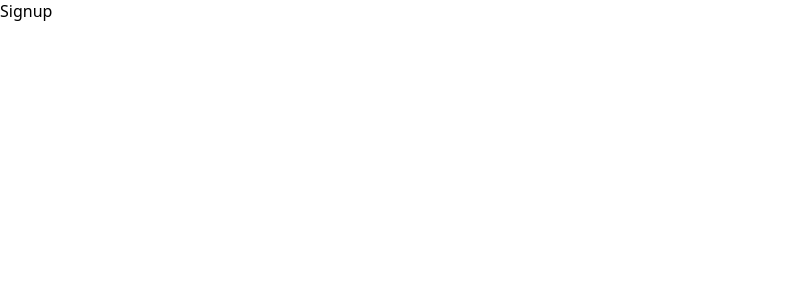
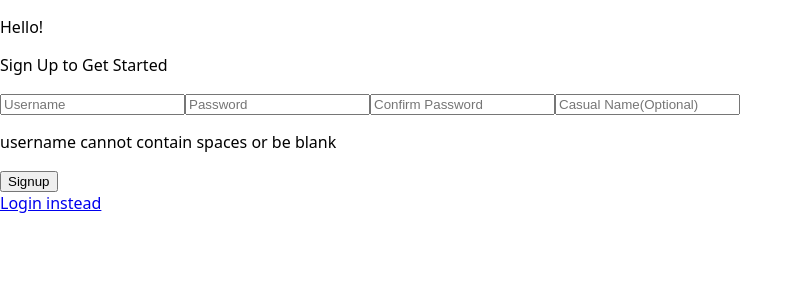
Before and after one commit to Punith1117/messaging-frontend, a React (Vite) app: page /signup in a window 1280 px wide. Shown: the top 300 px of the page, without its empty margins (0-803 px from the left). Built offline with nearby package versions, Linux system fonts and the light colour scheme.

Commit message:
feat(Signup): display input fields, corresponding error & handle submit

```diff
--- a/src/pages/Signup.jsx
+++ b/src/pages/Signup.jsx
@@ -1,5 +1,79 @@
+import { useEffect, useState } from "react"
+import { Link, useNavigate } from "react-router-dom"
+import { containsSpaces } from "../utils"
+import { signupUser } from "../api/authQueries"
+
 const Signup = () => {
-    return <div>Signup</div>
+    const [username, setUsername] = useState('')
+    const [password, setPassword] = useState('')
+    const [confirmPassword, setConfirmPassword] = useState('')
+    const [casualName, setCasualName] = useState('')
+    const [error, setError] = useState(null)
+    const navigate = useNavigate();
+
+    const handleSubmit = async (e) => {
+        e.preventDefault()
+
+        if (error) return
+
+        const trimmedCasualName = casualName.trim()
+
+        try {
+            await signupUser(username, password, trimmedCasualName || null)
+            navigate('/login', {replace: true})
+        } catch (e) {
+            setError(e.message)
+        }
+    }
+
+    useEffect(() => {
+        if (containsSpaces(username) || username === '') {
+            setError('username cannot contain spaces or be blank')
+            return
+        } else if (containsSpaces(password) || password === '') {
+            setError('password cannot contain spaces or be blank')
+            return
+        } else if (password !== confirmPassword || confirmPassword === '') {
+            setError('passwords do not match')
+            return
+        }
+
+        setError(null)
+    }, [username, password, confirmPassword])
+
+    return (
+        <div>
+            <div>
+                <p>Hello!</p>
+                <p>Sign Up to Get Started</p>
+            </div>
+            <form onSubmit={handleSubmit}>
+                <input type="text"
+                    placeholder="Username"
+                    onChange={(e) => setUsername(e.target.value)}
+                    value={username}
+                />
+                <input type="password"
+                    placeholder="Password"
+                    onChange={(e) => setPassword(e.target.value)}
+                    value={password}
+                />
+                <input type="password"
+                    placeholder="Confirm Password"
+                    onChange={(e) => setConfirmPassword(e.target.value)}
+                    value={confirmPassword}
+                />
+                <input type="text"
+                    placeholder="Casual Name(Optional)"
+                    onChange={((e) => setCasualName(e.target.value))}
+                    value={casualName}
+                />
+                {error && <p>{error}</p>}
+                <button>Signup</button>
+            </form>
+            <Link to='/login'>Login instead</Link>
+        </div>
+    )
 }
 
 export default Signup
```
